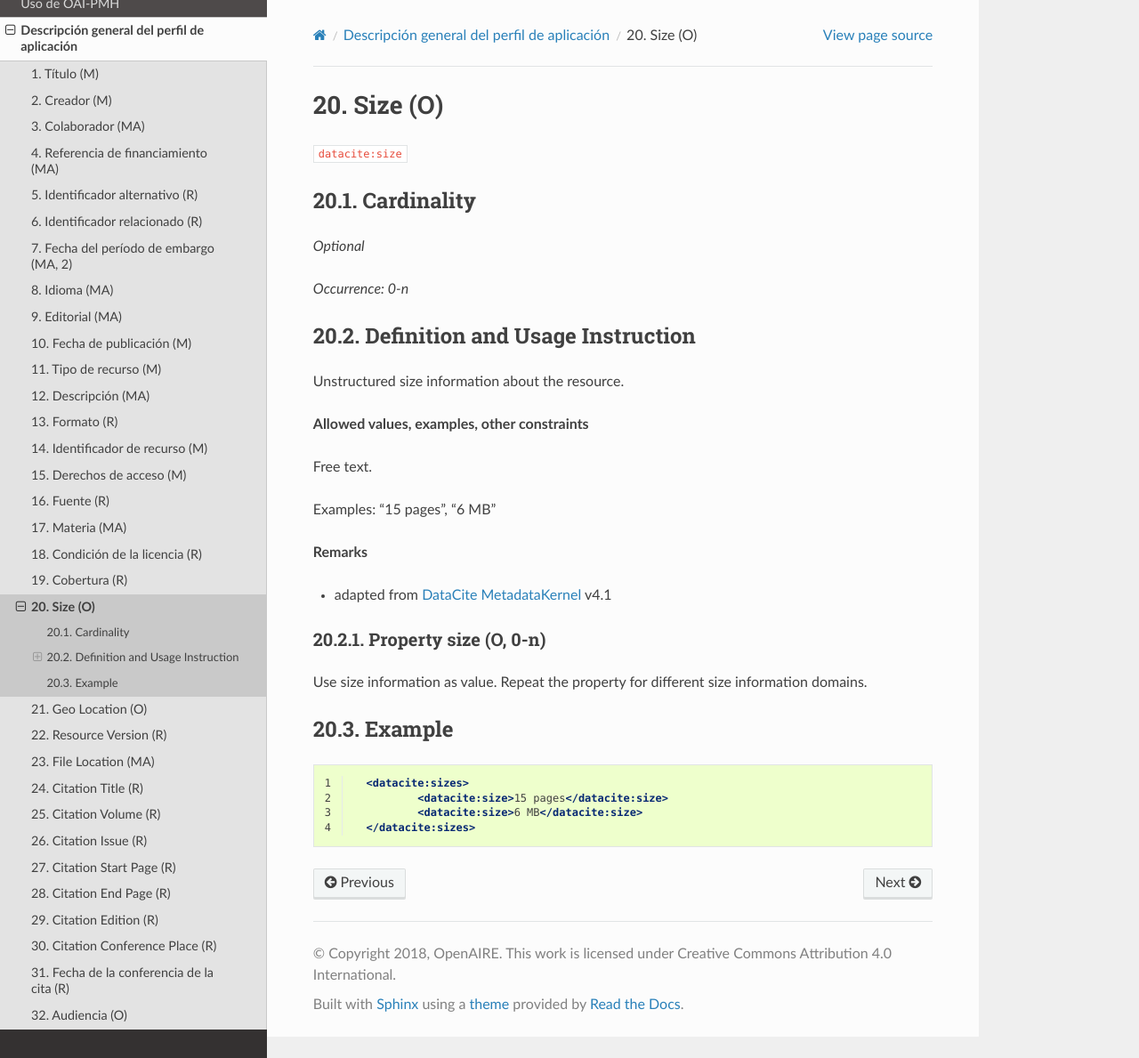
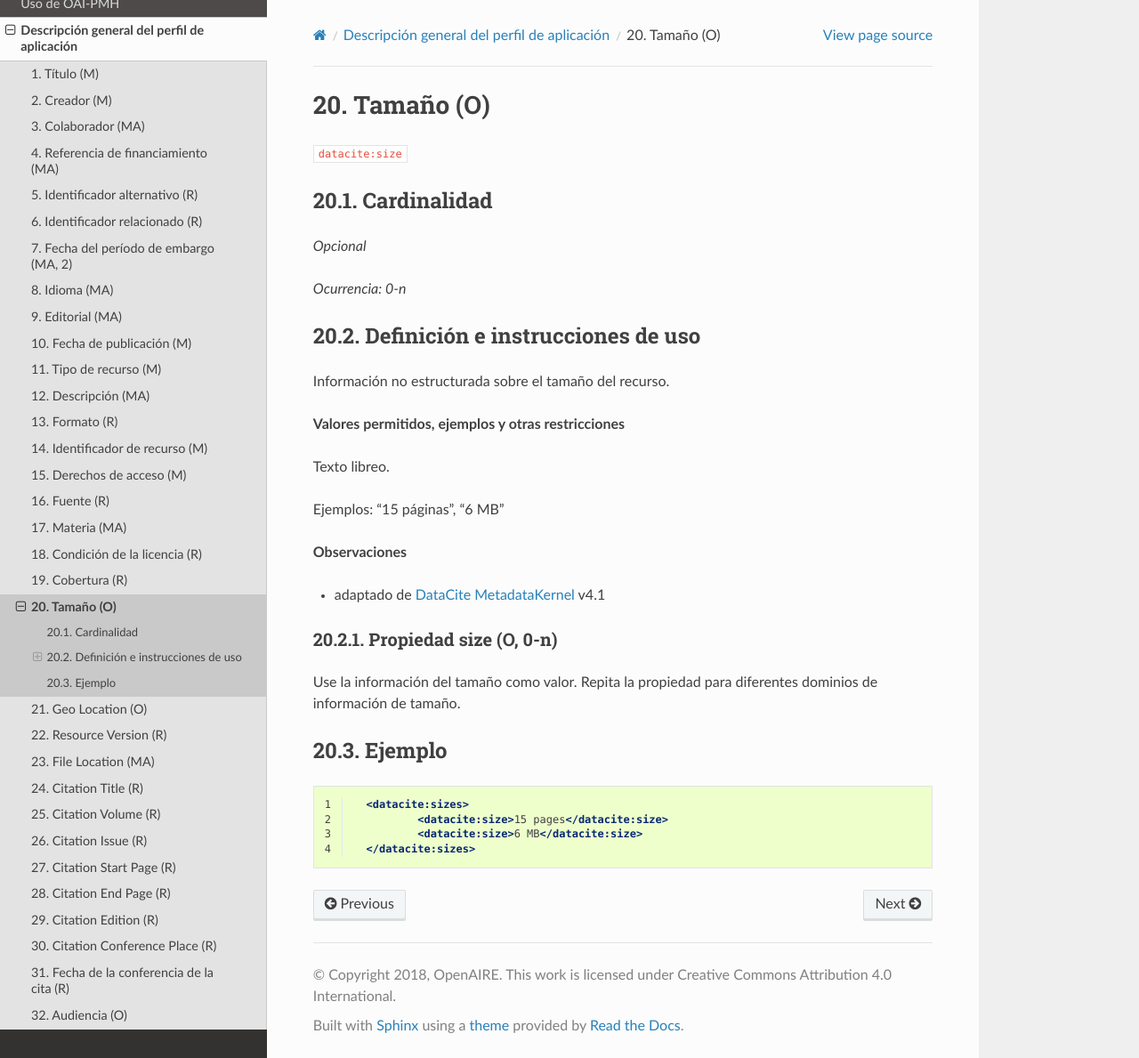
Before and after one commit to memoemg/openAIRE4, a Sphinx documentation site: the page built from docs/field_size.rst, in a window 1280 px wide and 1189 px high. Shown: the whole window at 89% size. Built offline with Sphinx 7.4.7 and the Read the Docs theme 2.0.0, drawn with Linux system fonts in a browser that asks for light colours; a script that is not in the unit is left out.

Commit message:
Update field_size.rst

```diff
--- a/docs/field_size.rst
+++ b/docs/field_size.rst
@@ -1,38 +1,38 @@
 .. _dci:size:
 
-Size (O)
+Tamaño (O)
 ========
 
 ``datacite:size``
 
-Cardinality
-~~~~~~~~~~~
+Cardinalidad
+~~~~~~~~~~~~
 
-*Optional*
+*Opcional*
 
-*Occurrence: 0-n*
+*Ocurrencia: 0-n*
 
-Definition and Usage Instruction
-~~~~~~~~~~~~~~~~~~~~~~~~~~~~~~~~
+Definición e instrucciones de uso
+~~~~~~~~~~~~~~~~~~~~~~~~~~~~~~~~~
 
-Unstructured size information about the resource.
+Información no estructurada sobre el tamaño del recurso.
 
-**Allowed values, examples, other constraints**
+**Valores permitidos, ejemplos y otras restricciones**
 
-Free text.
+Texto libreo.
 
-Examples: "15 pages", "6 MB"
+Ejemplos: "15 páginas", "6 MB"
 
-**Remarks**
+**Observaciones**
 
-* adapted from `DataCite MetadataKernel`_ v4.1
+* adaptado de `DataCite MetadataKernel`_ v4.1
 
-Property size (O, 0-n)
-----------------------
+Propiedad size (O, 0-n)
+-----------------------
 
-Use size information as value. Repeat the property for different size information domains.
+Use la información del tamaño como valor. Repita la propiedad para diferentes dominios de información de tamaño.
 
-Example
+Ejemplo
 ~~~~~~~
 .. code-block:: xml
    :linenos:
```
